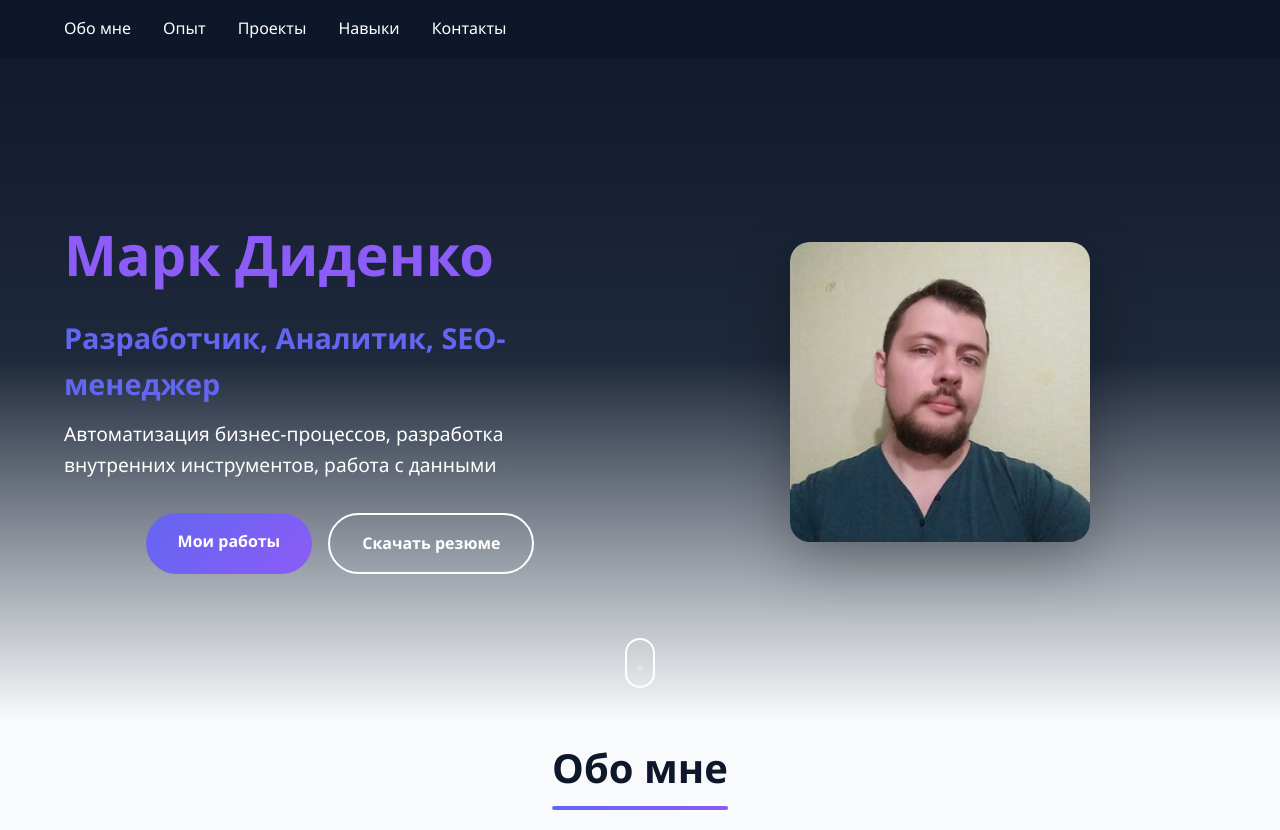
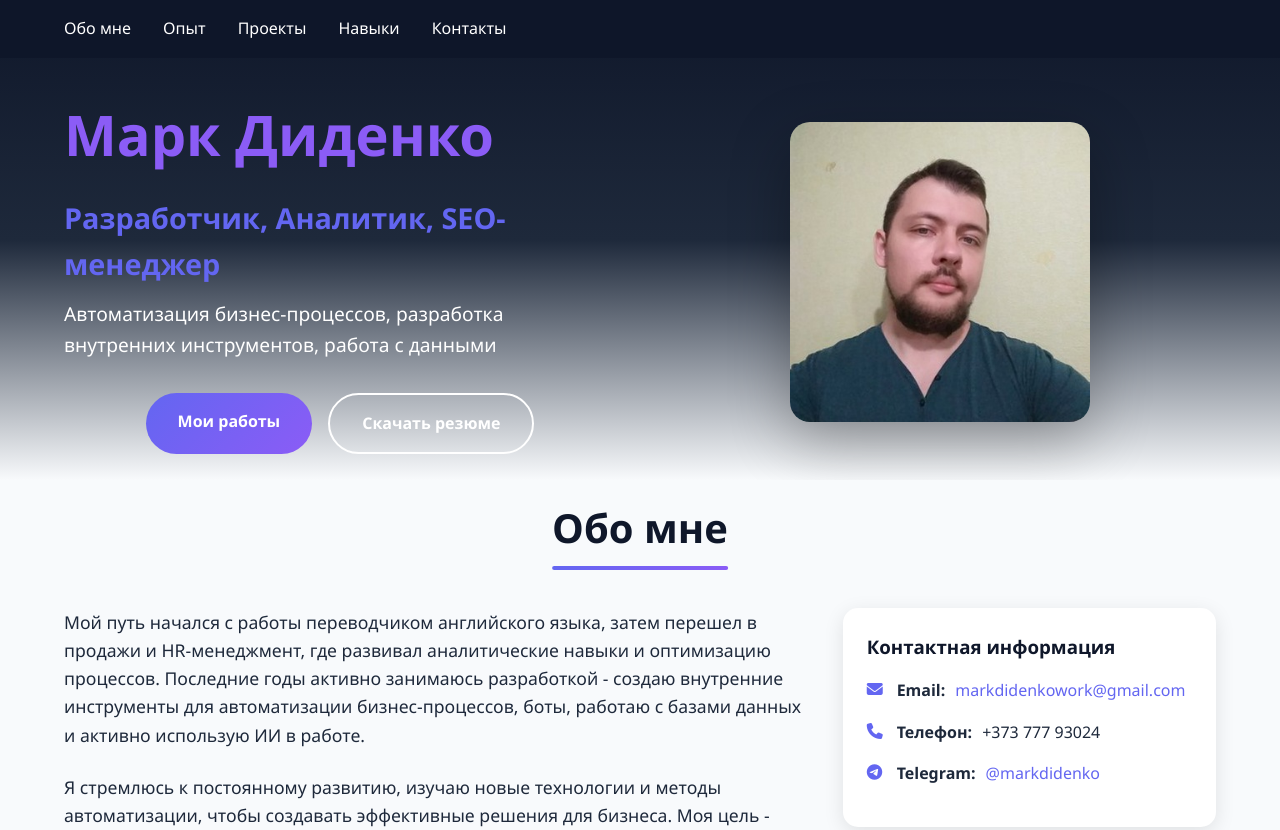
Before and after one commit to MarkDidenkoHT/resume, a website: page public/index.html in a window 1280 px wide. Shown: the top 830 px of the page. Drawn offline with Linux system fonts and the light colour scheme.

Commit message:
css adjustment

```diff
--- a/public/index.html
+++ b/public/index.html
@@ -43,9 +43,9 @@
                 </div>
             </div>
         </div>
-        <div class="scroll-indicator">
+        <!-- <div class="scroll-indicator">
             <span></span>
-        </div>
+        </div> -->
     </section>
 
     <section id="about">
--- a/public/style.css
+++ b/public/style.css
@@ -40,7 +40,7 @@ section {
 }
 
 #hero {
-    min-height: 90vh;
+    min-height: 60vh;
     display: flex;
     align-items: center;
     justify-content: center;
```
